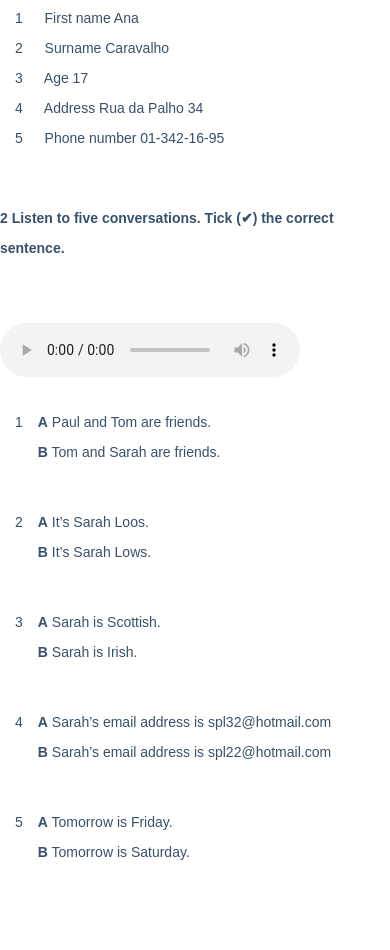
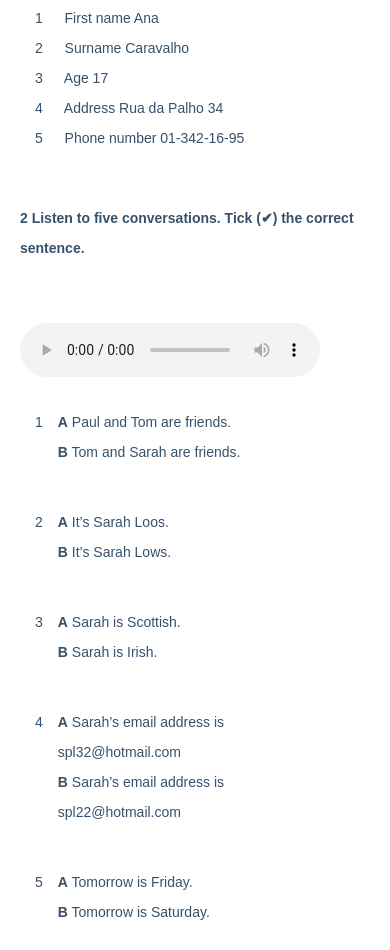
Before and after one commit to InterGloball/InterGloball.github.io, a plain HTML site: page courses/elementary/listening/listening_1.html in a window 390 px wide. Shown: the part 431-1381 px from the top of the page. Drawn offline with Linux system fonts and the light colour scheme.

Commit message:
Commit intergloball

```diff
--- a/css/media.css
+++ b/css/media.css
@@ -289,9 +289,8 @@
 	.content__content__text__courses {
 		margin: 0;
 	}
-	.content__content__text__courses__paragraph {
-		width: 400px;
-		padding: 0 5px;
+	.two__columns__into_for_lisening {
+		width: 380px;
 	}
 	.text__first__line {
 		padding: 0 0 30px 100px;
@@ -414,6 +413,9 @@
 }
 
 @media only screen and (max-width : 375px) {
+	.two__columns__into_for_lisening	{
+		width: 340px;
+	}
 	.two__columns__into__longer__version {
 		font-size: 10px;
 	}
@@ -428,6 +430,9 @@
 	.header__search button {
 		width: 80px;
 	}
+	.two__columns__into_for_lisening {
+		width: 300px;
+	}
 	.two__columns__into {
 		-webkit-flex-wrap: wrap;
 		-moz-flex-wrap: wrap;
```
